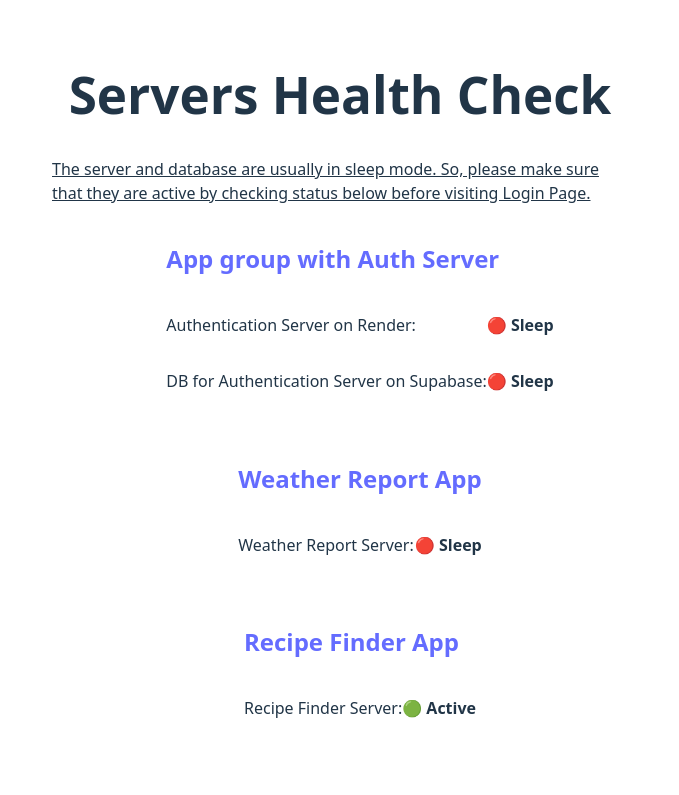
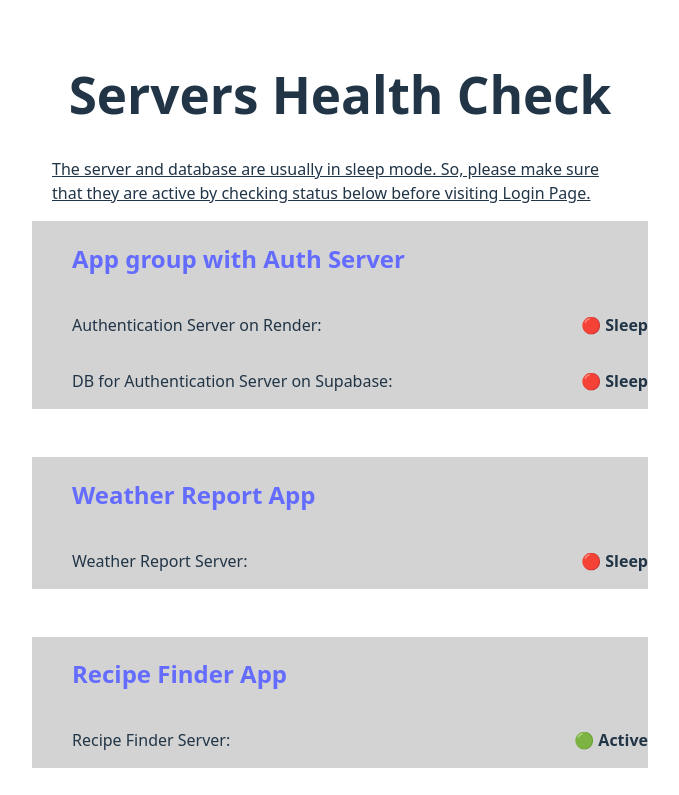
Before and after one commit to kappasan21/server-health-check, a React (Vite) app: page / in a window 1280 px wide. Shown: the top 795 px of the page, without its empty margins (300-979 px from the left). Built offline with nearby package versions, Linux system fonts and the light colour scheme; no server answers.

Commit message:
GUI updates

```diff
--- a/src/App.css
+++ b/src/App.css
@@ -60,6 +60,12 @@
   flex-direction: column;
   justify-content: center;
   align-items: center;
+  gap: 1rem;
+}
+
+.status-list-section ul {
+  background-color: lightgray;
+  width: 80vw;
 }
 
 @keyframes logo-spin {
```
